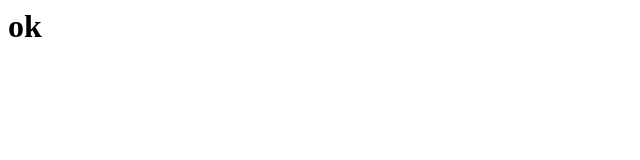
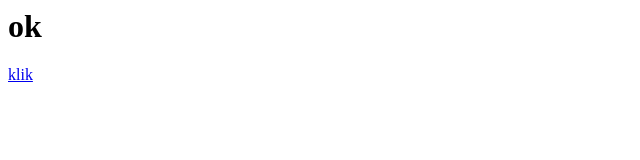
Before and after one commit to YourEyess/youreyess.github.io, a plain HTML site: page index.html in a window 1280 px wide. Shown: the full height of the page, 0-640 px from the left. Drawn offline with Linux system fonts and the light colour scheme.

Commit message:
Update index.html

```diff
--- a/index.html
+++ b/index.html
@@ -1,2 +1,2 @@
 <h1>ok</h1>
-<a href = "index.html"></a>
+<a href = "index.html">klik</a>
```
